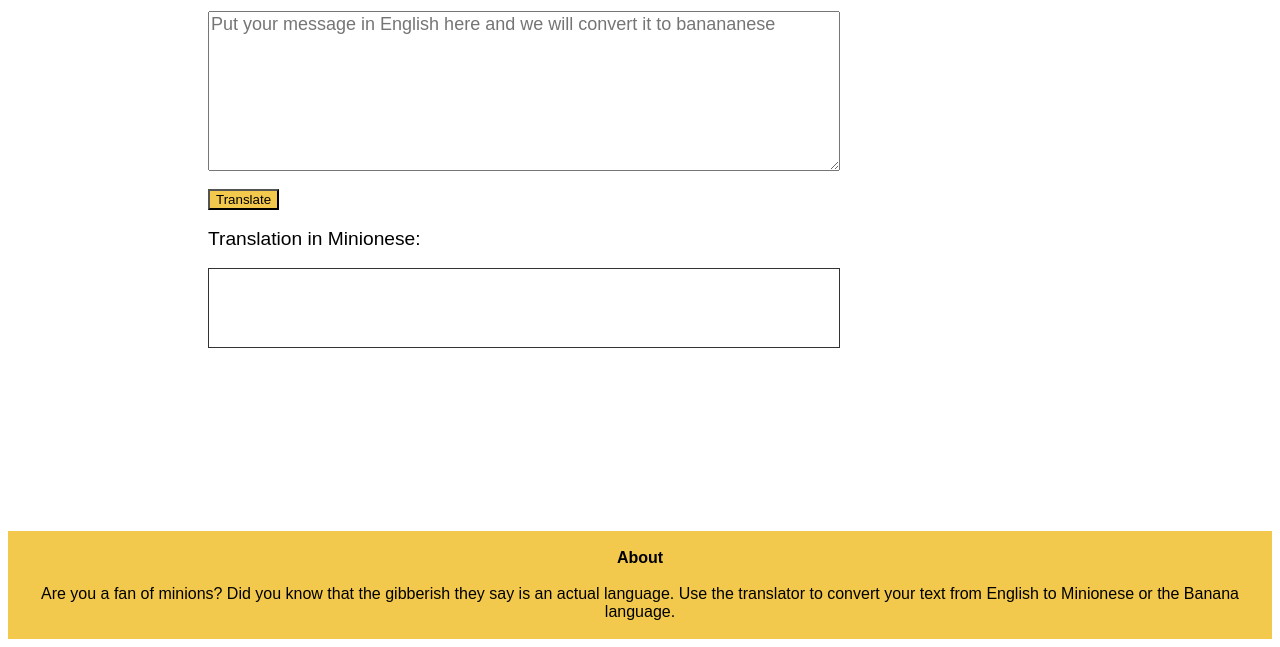
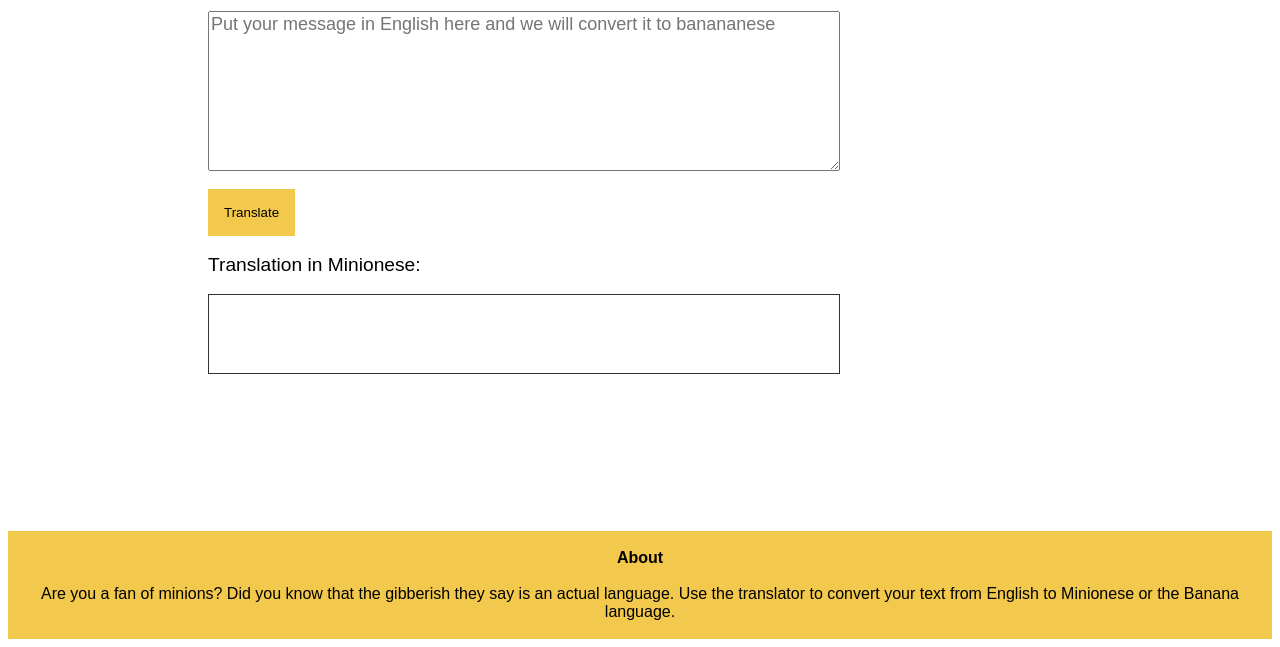
Before and after one commit to inza20/translation-in-minionese-app, a plain HTML site: page index.html in a window 1280 px wide. Shown: the part 156-803 px from the top of the page. Drawn offline with Linux system fonts and the light colour scheme; a web font is replaced by a local one.

Commit message:
bug: translate button working fixed

```diff
--- a/app.js
+++ b/app.js
@@ -1,6 +1,6 @@
 var btnTranslate = document.querySelector("#btn-translate");
 var txtInput = document.querySelector("#txt-input");
-var outputDiv = document.querySelector("#output");
+var outputDiv = document.querySelector("#translate-output");
 
 // var serverURL = "https://lessonfourapi.tanaypratap.repl.co/translate/yoda.json"
 
@@ -8,7 +8,8 @@ var serverURL = "https://api.funtranslations.com/translate/minion.json"
 
 
 function getTranslationURL(input) {
-    return serverURL + "?" + "text=" + input
+    return serverURL + "?" + "text=" + input;
+    console.log("url fetched");
 }
 
 function errorHandler(error) {
--- a/styles.css
+++ b/styles.css
@@ -66,8 +66,8 @@ textarea {
 #btn-translate{
     background-color: var(--primary);
     border: none;
-    margin: 2rem ;
-    padding:  2rem;
+    margin: 0rem ;
+    padding: 1rem;
 }
 
 #translate-output {
```
Also changed, not shown: index.html (+4 -2 lines).
